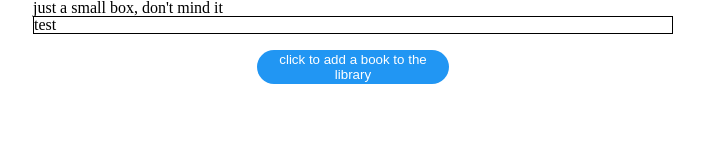
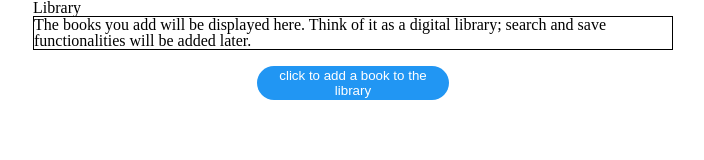
Before and after one commit to NilsGouraud/TOPLibrary, a plain HTML site: page index.html in a window 1280 px wide. Shown: the whole page, without its empty margins (287-991 px from the left). Drawn offline with Linux system fonts and the light colour scheme.

Commit message:
changed description

```diff
--- a/index.html
+++ b/index.html
@@ -9,10 +9,10 @@
 <body>
     <main>
     <div>
-        just a small box, don't mind it
+        Library
     </div>
     <div id="libraryDisplay">
-        test
+        The books you add will be displayed here. Think of it as a digital library; search and save functionalities will be added later.
     </div>
     <br>
     <button type="button" id="addBookButton">
--- a/script.js
+++ b/script.js
@@ -52,7 +52,9 @@ function addBookToLibrary() {
       );
       library.push(bookToAdd);
       display();
+      return;
     }
+    alert("a book of the same name already exists");
   }
 
 
```
